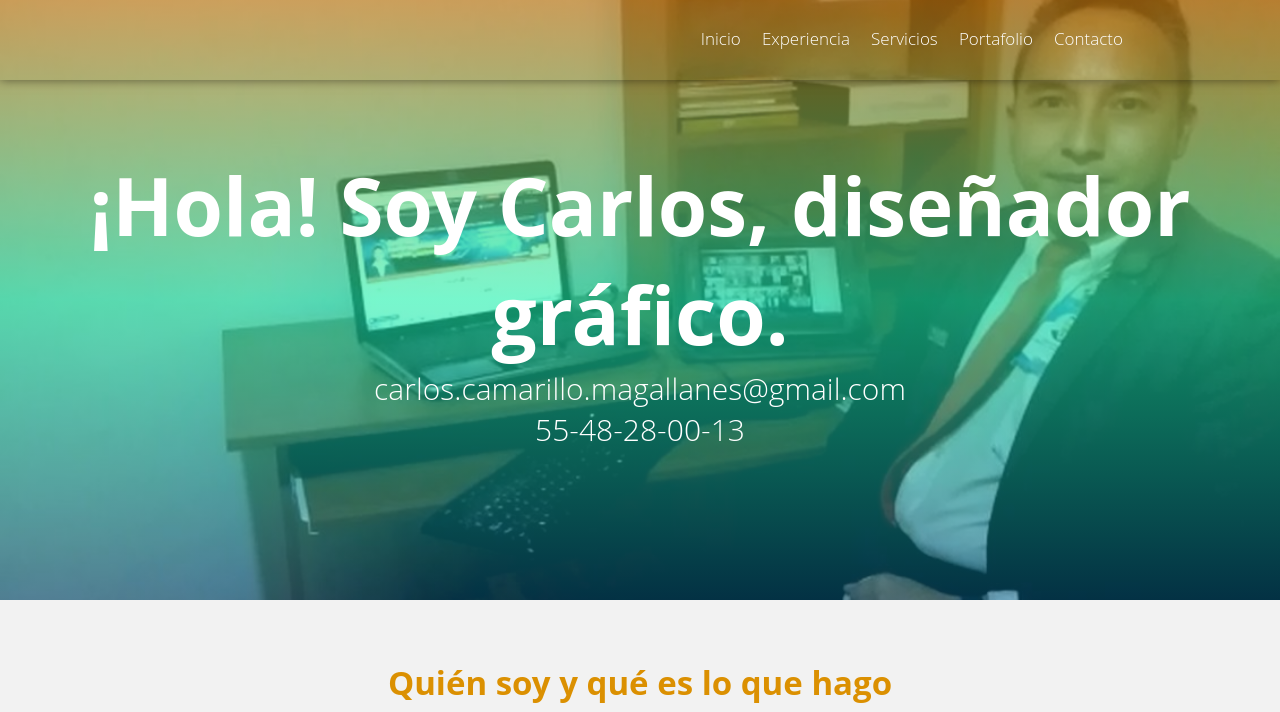
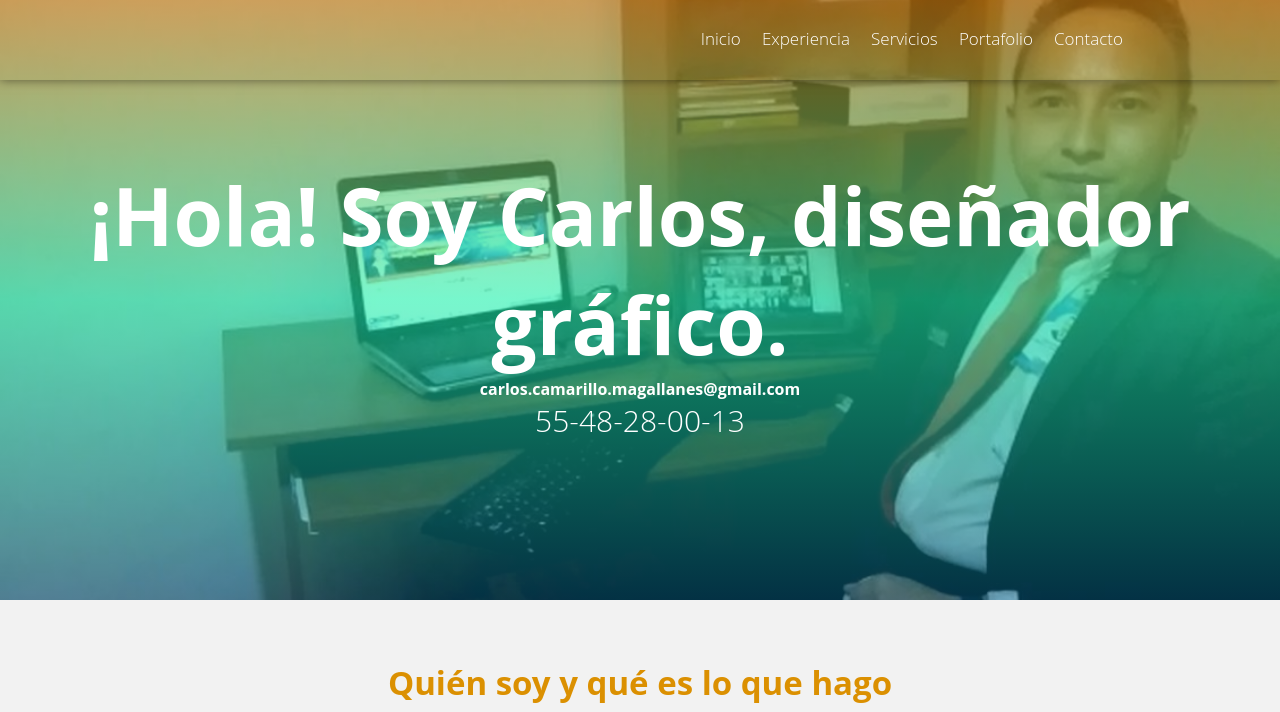
Before and after one commit to cartekguy1/pagina-web-cv-carlos, a plain HTML site: page index.html in a window 1280 px wide. Shown: the top 712 px of the page. Drawn offline with Linux system fonts and the light colour scheme.

Commit message:
Update index.html

```diff
--- a/index.html
+++ b/index.html
@@ -35,7 +35,7 @@
         </nav>
         <div class="textos">
             <h1>¡Hola! Soy Carlos, diseñador gráfico.</h1>
-            <h2>carlos.camarillo.magallanes@gmail.com</h2>
+            <h4>carlos.camarillo.magallanes@gmail.com</h4>
 			<h2>55-48-28-00-13</h2>
         </div>
     </header>
```
